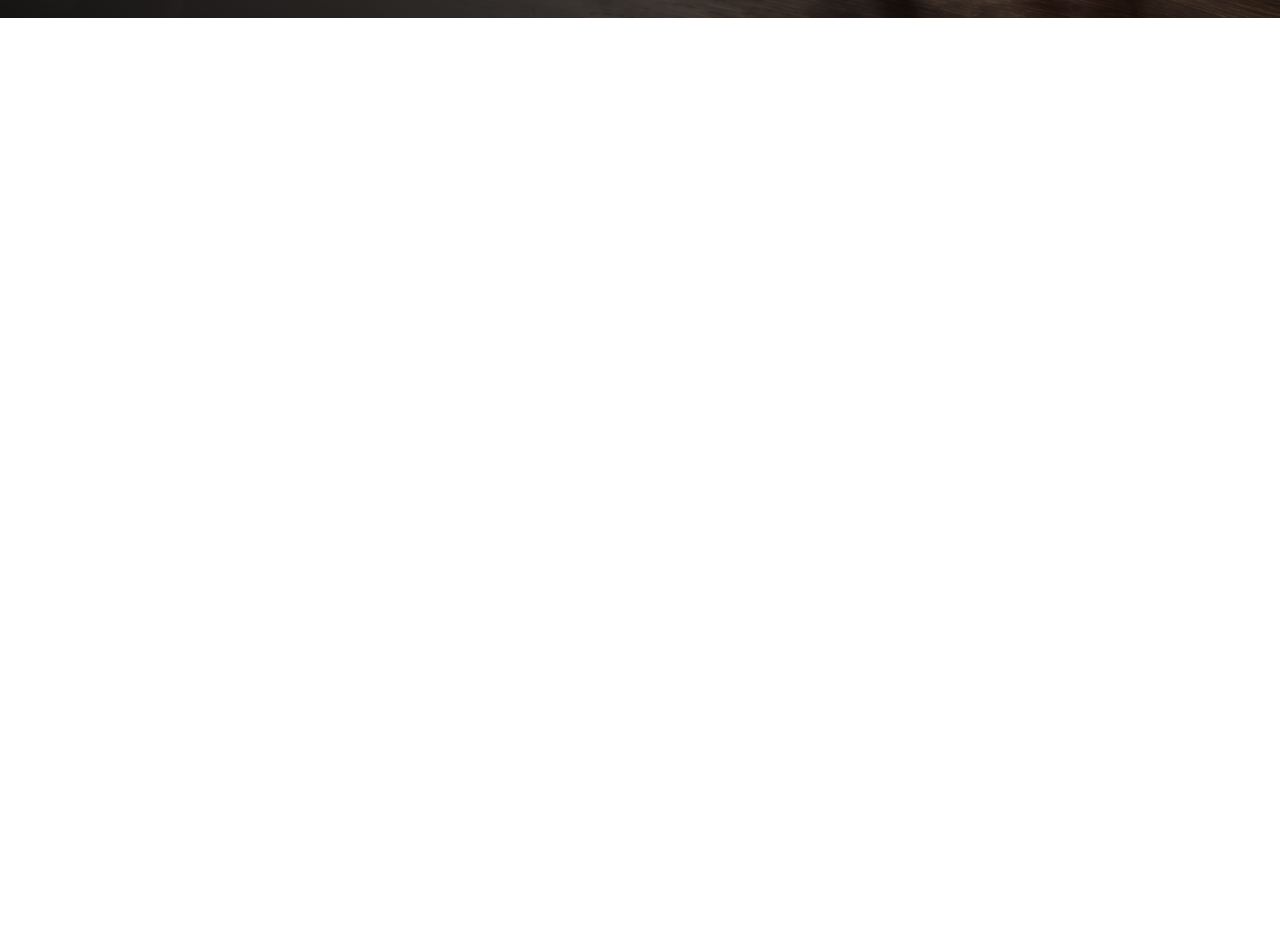
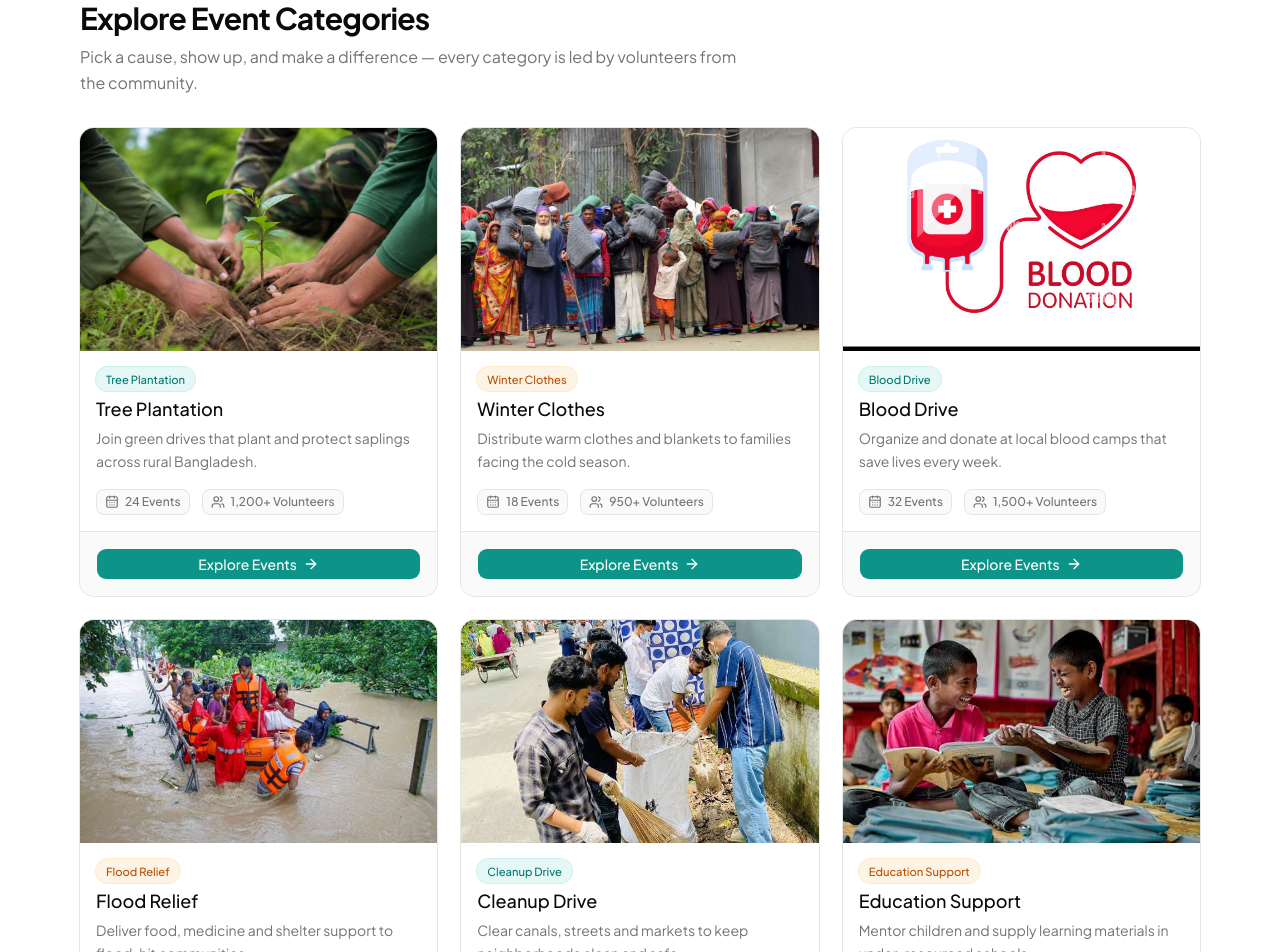
Before and after one commit to hasantanvir357/serve-together-client, a Next.js app: page / in a window 1280 px wide. Shown: the part 800-1752 px from the top of the page. Before the commit the page ends 818 px from the top, so only its background shows below. Built offline with nearby package versions, Linux system fonts and the light colour scheme.

Commit message:
feat: add EventCategories component to showcase various volunteer opportunities

```diff
--- a/src/app/page.tsx
+++ b/src/app/page.tsx
@@ -1,9 +1,11 @@
 import Hero from "@/components/Hero";
+import EventCategories from "@/components/EventCategories";
 
 export default function Home() {
   return (
     <main className="flex flex-1 flex-col">
       <Hero />
+      <EventCategories />
     </main>
   );
 }
--- /dev/null
+++ b/src/components/EventCategories.jsx
@@ -0,0 +1,157 @@
+import Image from "next/image";
+import Link from "next/link";
+import { ArrowRight, CalendarDays, HeartHandshake, Users } from "lucide-react";
+import { Button } from "@/components/ui/button";
+import {
+  Card,
+  CardContent,
+  CardDescription,
+  CardFooter,
+  CardHeader,
+  CardTitle,
+} from "@/components/ui/card";
+
+import treePlantation from "@/assets/events/tree-plantation.jpg";
+import winterClothes from "@/assets/events/winter-clothes.jpg";
+import bloodDrive from "@/assets/events/blood-drive.jpg";
+import floodRelief from "@/assets/events/flood-relief.jpg";
+import cleanupDrive from "@/assets/events/cleanup-drive.jpg";
+import educationSupport from "@/assets/events/education-support.jpg";
+
+const CATEGORIES = [
+  {
+    title: "Tree Plantation",
+    description:
+      "Join green drives that plant and protect saplings across rural Bangladesh.",
+    events: 24,
+    volunteers: "1,200+",
+    img: treePlantation,
+    alt: "Volunteers planting saplings during a tree plantation drive",
+  },
+  {
+    title: "Winter Clothes",
+    description:
+      "Distribute warm clothes and blankets to families facing the cold season.",
+    events: 18,
+    volunteers: "950+",
+    img: winterClothes,
+    alt: "Volunteers distributing warm winter clothes to families",
+  },
+  {
+    title: "Blood Drive",
+    description:
+      "Organize and donate at local blood camps that save lives every week.",
+    events: 32,
+    volunteers: "1,500+",
+    img: bloodDrive,
+    alt: "Donors giving blood at a community blood drive camp",
+  },
+  {
+    title: "Flood Relief",
+    description:
+      "Deliver food, medicine and shelter support to flood-hit communities.",
+    events: 21,
+    volunteers: "1,800+",
+    img: floodRelief,
+    alt: "Volunteers delivering flood relief supplies to affected families",
+  },
+  {
+    title: "Cleanup Drive",
+    description:
+      "Clear canals, streets and markets to keep neighborhoods clean and safe.",
+    events: 27,
+    volunteers: "1,100+",
+    img: cleanupDrive,
+    alt: "Volunteers collecting waste during a community cleanup drive",
+  },
+  {
+    title: "Education Support",
+    description:
+      "Mentor children and supply learning materials in under-resourced schools.",
+    events: 15,
+    volunteers: "800+",
+    img: educationSupport,
+    alt: "Volunteers teaching and supporting children in a rural classroom",
+  },
+];
+
+export default function EventCategories() {
+  return (
+    <section className="mx-auto w-full max-w-6xl px-4 py-12 md:py-16">
+      <div className="mb-8 flex flex-col items-start gap-2">
+        <span className="inline-flex items-center gap-2 rounded-full bg-teal-500/10 px-3 py-1.5 text-xs font-medium text-teal-700 ring-1 ring-teal-500/20 dark:bg-teal-500/15 dark:text-teal-300">
+          <HeartHandshake className="size-3.5" aria-hidden="true" />
+          Causes you can serve
+        </span>
+        <h2 className="text-2xl font-bold tracking-tight text-foreground sm:text-3xl">
+          Explore Event Categories
+        </h2>
+        <p className="max-w-2xl text-sm leading-relaxed text-muted-foreground sm:text-base">
+          Pick a cause, show up, and make a difference — every category is
+          led by volunteers from the community.
+        </p>
+      </div>
+
+      <div className="grid grid-cols-1 gap-6 md:grid-cols-2 lg:grid-cols-3">
+        {CATEGORIES.map((category, index) => {
+          const isTeal = index % 2 === 0;
+          return (
+            <Card
+              key={category.title}
+              className="group/card pt-0 transition-shadow duration-300 hover:shadow-xl"
+            >
+              <div className="relative aspect-[16/10] w-full overflow-hidden">
+                <Image
+                  src={category.img}
+                  alt={category.alt}
+                  fill
+                  sizes="(max-width: 768px) 100vw, (max-width: 1024px) 50vw, 33vw"
+                  className="object-cover transition-transform duration-300 group-hover/card:scale-105"
+                />
+              </div>
+
+              <CardHeader>
+                <span
+                  className={`inline-flex w-fit items-center rounded-full px-2.5 py-1 text-[0.7rem] font-medium ${
+                    isTeal
+                      ? "bg-teal-500/10 text-teal-700 ring-1 ring-teal-500/20 dark:bg-teal-500/15 dark:text-teal-300"
+                      : "bg-amber-500/10 text-amber-700 ring-1 ring-amber-500/20 dark:bg-amber-500/15 dark:text-amber-400"
+                  }`}
+                >
+                  {category.title}
+                </span>
+                <CardTitle className="text-lg">{category.title}</CardTitle>
+                <CardDescription className="leading-relaxed">
+                  {category.description}
+                </CardDescription>
+              </CardHeader>
+
+              <CardContent>
+                <div className="flex flex-wrap items-center gap-3 text-xs text-muted-foreground">
+                  <span className="inline-flex items-center gap-1.5 rounded-md border border-border bg-muted/50 px-2 py-1 font-medium">
+                    <CalendarDays className="size-3.5" aria-hidden="true" />
+                    {category.events} Events
+                  </span>
+                  <span className="inline-flex items-center gap-1.5 rounded-md border border-border bg-muted/50 px-2 py-1 font-medium">
+                    <Users className="size-3.5" aria-hidden="true" />
+                    {category.volunteers} Volunteers
+                  </span>
+                </div>
+              </CardContent>
+
+              <CardFooter>
+                <Button
+                  className="w-full"
+                  render={<Link href="/upcoming-events" />}
+                >
+                  Explore Events
+                  <ArrowRight aria-hidden="true" />
+                </Button>
+              </CardFooter>
+            </Card>
+          );
+        })}
+      </div>
+    </section>
+  );
+}
--- a/src/components/Hero.jsx
+++ b/src/components/Hero.jsx
@@ -36,7 +36,7 @@ export default function Hero() {
       />
 
       {/* Content */}
-      <div className="relative mx-auto flex w-full max-w-6xl flex-col items-start gap-6 px-4 py-20 md:w-3/5 md:py-28 lg:py-32">
+      <div className="relative mx-auto flex w-full max-w-6xl flex-col items-start gap-6 px-4 py-12 md:w-3/5 md:py-16">
         <span className="inline-flex items-center gap-2 rounded-full bg-teal-600/90 px-3 py-1.5 text-xs font-medium text-white ring-1 ring-teal-400/40 backdrop-blur">
           <Users className="size-3.5" aria-hidden="true" />
           5,000+ Volunteers Across Bangladesh
@@ -49,7 +49,7 @@ export default function Hero() {
           </span>
         </h1>
 
-        <p className="max-w-md text-base leading-relaxed text-white/85">
+        <p className="max-w-md text-base leading-relaxed text-slate-200 md:text-lg">
           Join local drives that deliver real impact — from planting trees to
           standing with families through floods and cold winters.
         </p>
@@ -58,7 +58,7 @@ export default function Hero() {
           {CATEGORIES.map((tag) => (
             <li
               key={tag}
-              className="rounded-full border border-white/25 bg-white/10 px-3 py-1 text-xs font-medium text-white/90 backdrop-blur"
+              className="rounded-full border border-white/30 bg-white/10 px-3 py-1 text-xs font-medium text-white/90 backdrop-blur transition-colors hover:border-white/50 hover:bg-white/20 hover:text-white"
             >
               {tag}
             </li>
@@ -73,7 +73,7 @@ export default function Hero() {
           <Button
             size="lg"
             variant="outline"
-            className="h-11 border-amber-400/50 bg-amber-500/15 px-6 text-amber-300 hover:bg-amber-500/25 hover:text-amber-200"
+            className="h-11 border-amber-400/50 bg-amber-500/15 px-6 text-amber-300 transition-colors hover:border-amber-400 hover:bg-amber-500/25 hover:text-amber-200"
             render={<Link href="/create-event" />}
           >
             Create Event
```
Also changed, not shown: 1 other file (tests, documents, lock files or other folders).
